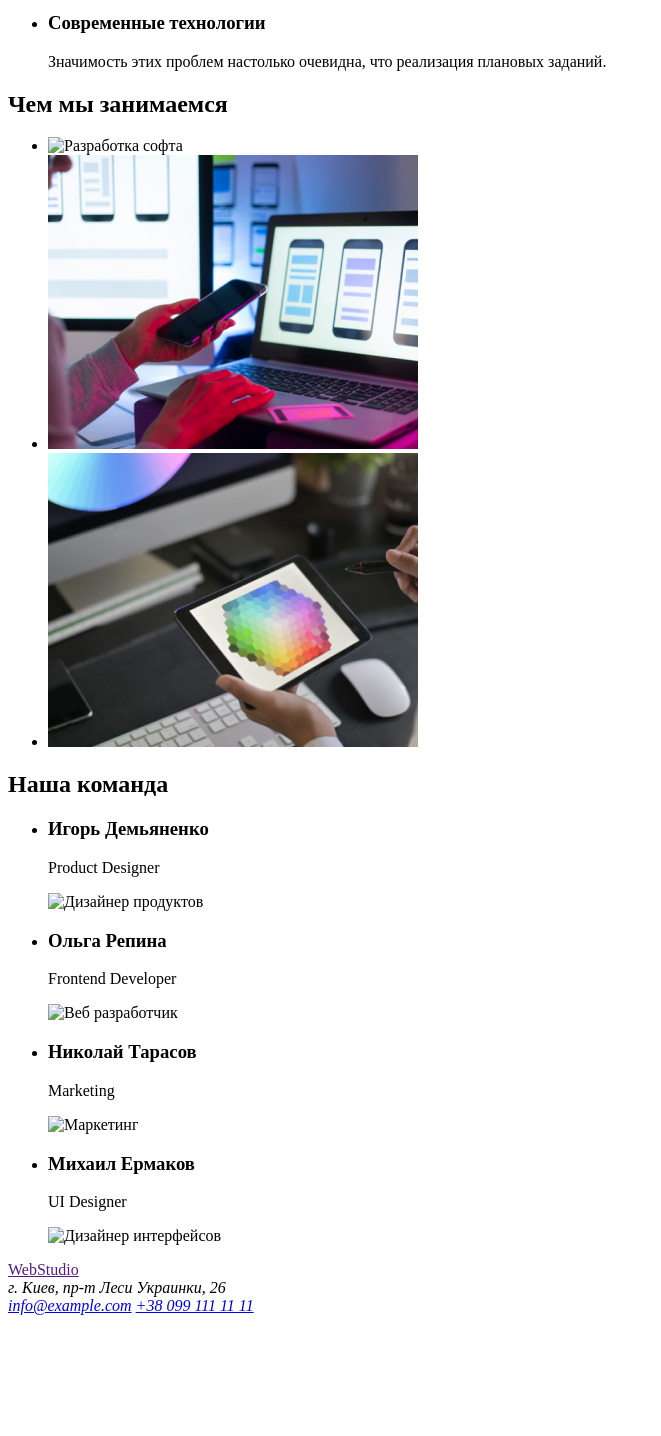
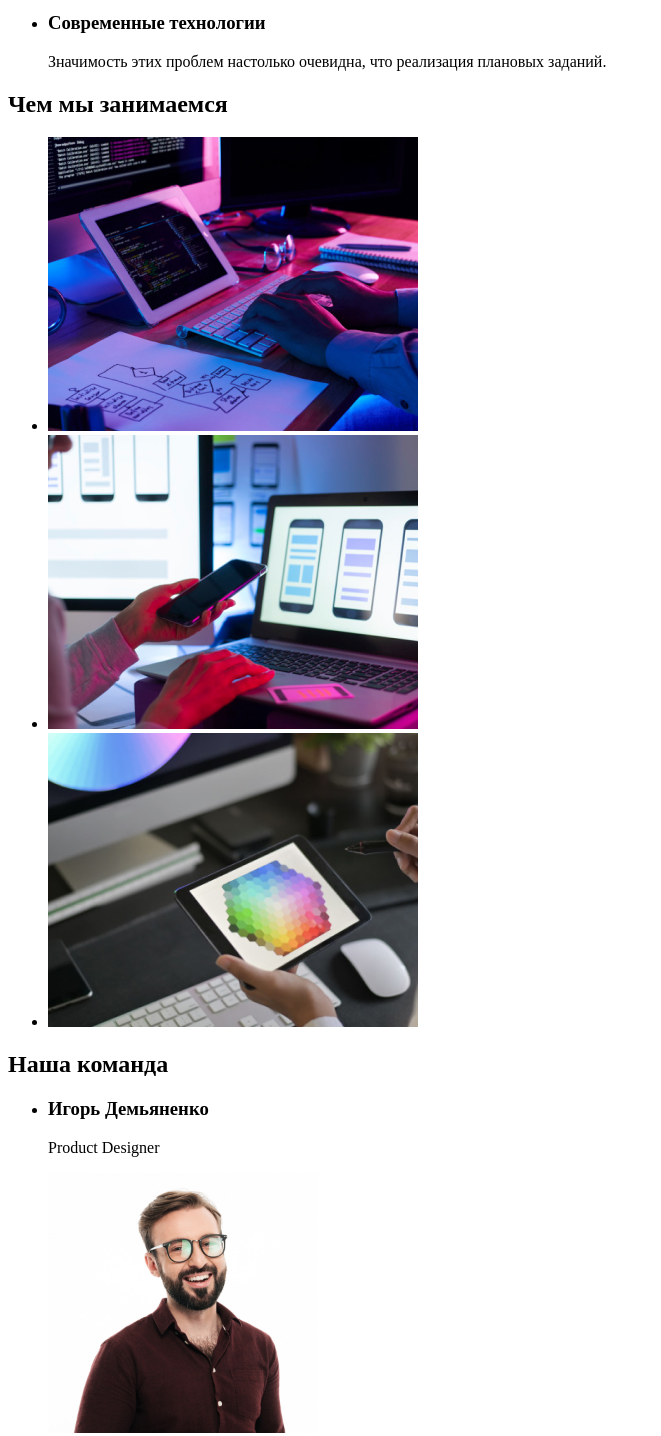
Before and after one commit to smolfly/goit-markup-hw-01, a plain HTML site: page index.html in a window 1280 px wide. Shown: the part 520-1956 px from the top of the page, without its empty margins (0-661 px from the left). Before the commit the page ends 1843 px from the top, so only its background shows below. Drawn offline with Linux system fonts and the light colour scheme; the site is published under a folder, as on GitHub Pages, so addresses that start at the root find nothing.

Commit message:
Исправления в финальный макет

```diff
--- a/index.html
+++ b/index.html
@@ -71,7 +71,7 @@
             <h2>Чем мы занимаемся</h2>
             <ul>
                 <li>
-                    <img src="/images/dev.jpg" alt="Разработка софта" width="370">
+                    <img src="./images/dev.jpg" alt="Разработка софта" width="370">
                 </li>
                 <li>
                     <img src="./images/app.jpg" alt="Разработка мобильных приложений" width="370">
@@ -91,28 +91,28 @@
                     <p>
                         Product Designer
                     </p>
-                    <img src="/images/pd.jpg" alt="Дизайнер продуктов" width="270">
+                    <img src="./images/pd.jpg" alt="Дизайнер продуктов" width="270">
                 </li>
                 <li>
                     <h3>Ольга Репина</h3>
                     <p>
                         Frontend Developer
                     </p>
-                    <img src="/images/fd.jpg" alt="Веб разработчик" width="270">
+                    <img src="./images/fd.jpg" alt="Веб разработчик" width="270">
                 </li>
                 <li>
                     <h3>Николай Тарасов</h3>
                     <p>
                         Marketing
                     </p>
-                    <img src="/images/marketing.jpg" alt="Маркетинг" width="270">
+                    <img src="./images/marketing.jpg" alt="Маркетинг" width="270">
                 </li>
                 <li>
                     <h3>Михаил Ермаков</h3>
                     <p>
                         UI Designer
                     </p>
-                    <img src="/images/uid.jpg" alt="Дизайнер интерфейсов" width="270">
+                    <img src="./images/uid.jpg" alt="Дизайнер интерфейсов" width="270">
                 </li>
             </ul>
         </section>
```
